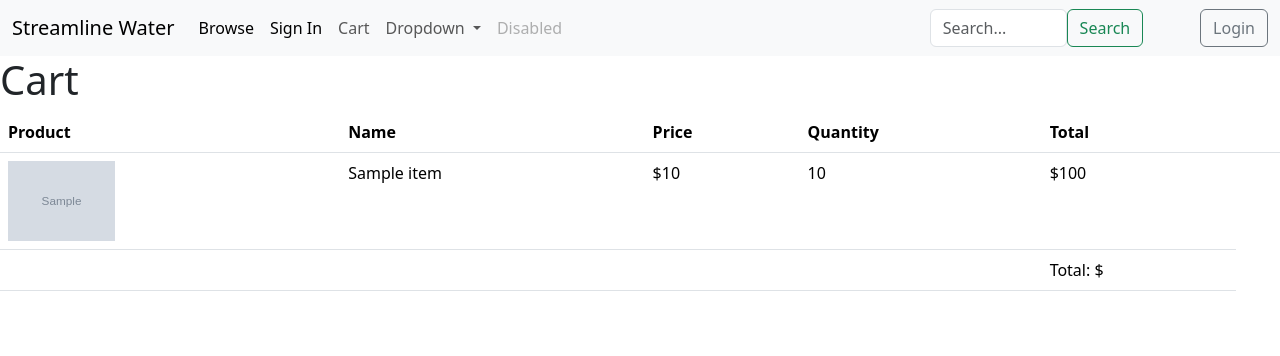
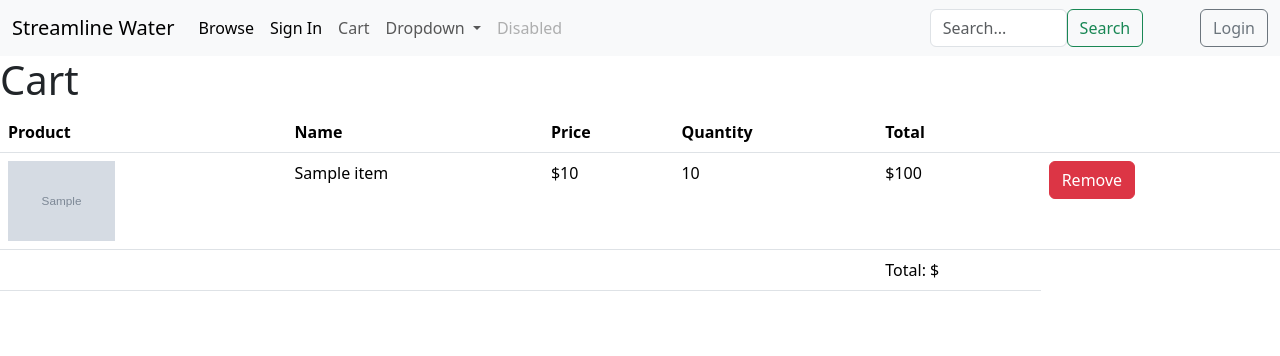
Before and after one commit to TrollFacedGamer/Streamline-Water, a Flask app: template templates/cart.html.jinja in a window 1280 px wide. Shown: the top 356 px of the page. Run offline with Flask 3, Linux system fonts and the light colour scheme; the template is opened without the code that fills it: most values are stand-ins (such as "Sample title", 1, 10 or a date in 2020); grey boxes marked "Sample" are stand-in pictures.

Commit message:
quick fix

```diff
--- a/templates/cart.html.jinja
+++ b/templates/cart.html.jinja
@@ -35,6 +35,7 @@
                     <td>${{ item["price"] }}</td>
                     <td>{{ item["quantity"] }}</td>
                     <td>${{ item["price"] * item["quantity"] }}</td>
+                    <td><button type="button" class="btn btn-danger">Remove</button></td>
                   </tr>
                 {% endfor %}
                   <tr>
```
